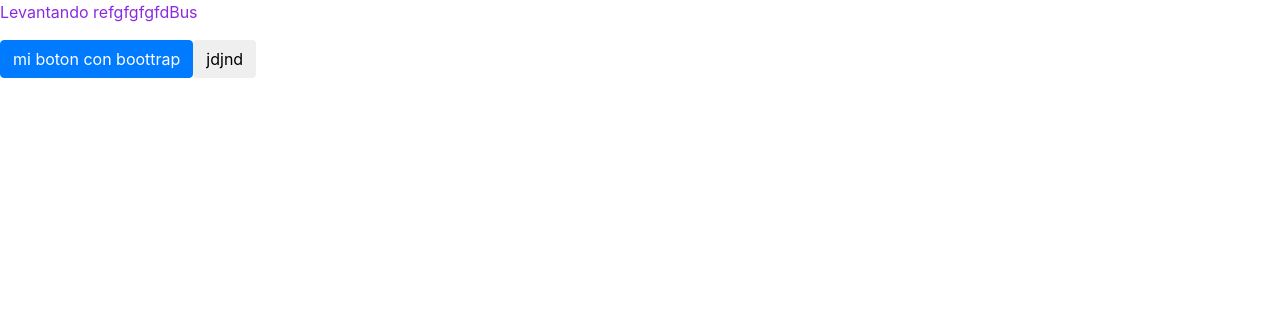
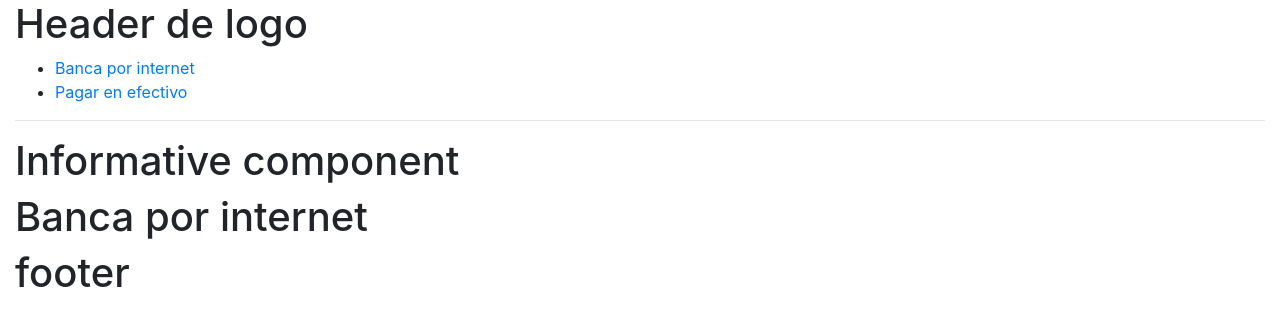
Before and after one commit to kamalyzl/redBus, a React app: page / in a window 1280 px wide. Shown: the top 326 px of the page. Built offline with nearby package versions, Linux system fonts and the light colour scheme.

Commit message:
Add components with route

```diff
--- a/src/components/App.js
+++ b/src/components/App.js
@@ -2,16 +2,43 @@ import React, { Component } from 'react';
 
 import 'bootstrap/dist/css/bootstrap.css';
 
-import {Button} from 'react-bootstrap'
+import '../../css/styles.css';
+import Header from './Header';
+import Informative from './Informative';
+import InternetBanking from './InternetBanking';
+import PayCash from './PayCash';
+import Footer from './Footer';
 
+import { BrowserRouter as Router, Route, Link } from 'react-router-dom';
 class App extends Component {
   render() {
     return (
-      <div>
-        <p className='color'>Levantando refgfgfgfdBus</p>
-        <button className='btn btn-primary'>mi boton con boottrap</button>
-        <Button>jdjnd</Button>
-      </div>
+      <Router>
+        <div>
+          <div className='container-fluid'>
+            <div className='row'>
+              <div className='col-12'>
+                <Route path='/' component={Header} />
+              </div>
+              <div className='col-12'>
+                <ul>
+                  <li className='display'>
+                    <Link to='/'>Banca por internet</Link>
+                  </li>
+                  <li className='display'>
+                    <Link to='/PayCash'>Pagar en efectivo</Link>
+                  </li>
+                </ul>
+                <hr />
+                <Route path='/' component={Informative} />
+                <Route path='/' exact component={InternetBanking}/>
+                <Route path='/PayCash' component={PayCash}/>
+                <Route path='/' component={Footer}/>
+              </div>
+            </div>
+          </div>
+        </div>
+      </Router>
     );
   }
 }
--- /dev/null
+++ b/src/components/Footer.js
@@ -0,0 +1,9 @@
+import React from 'react';
+const Footer = () => {
+  return (
+    <div className>
+      <h1 className>footer</h1>
+    </div>
+  );
+};
+export default Footer;
--- /dev/null
+++ b/src/components/Header.js
@@ -0,0 +1,9 @@
+import React from 'react';
+const Header = () => {
+  return (
+    <div className>
+      <h1 className>Header de logo</h1>
+    </div>
+  );
+};
+export default Header;
--- /dev/null
+++ b/src/components/Informative.js
@@ -0,0 +1,9 @@
+import React from 'react';
+const Informative = () => {
+  return (
+    <div className>
+      <h1 className>Informative component</h1>
+    </div>
+  );
+};
+export default Informative;
--- /dev/null
+++ b/src/components/InternetBanking.js
@@ -0,0 +1,9 @@
+import React from 'react';
+const InternetBanking = () => {
+  return (
+    <div className>
+      <h1 className>Banca por internet</h1>
+    </div>
+  );
+};
+export default InternetBanking;
--- /dev/null
+++ b/src/components/PayCash.js
@@ -0,0 +1,9 @@
+import React from 'react';
+const PayCash = () => {
+  return (
+    <div className>
+      <h1 className>Pago en efectivo</h1>
+    </div>
+  );
+};
+export default PayCash;
```
